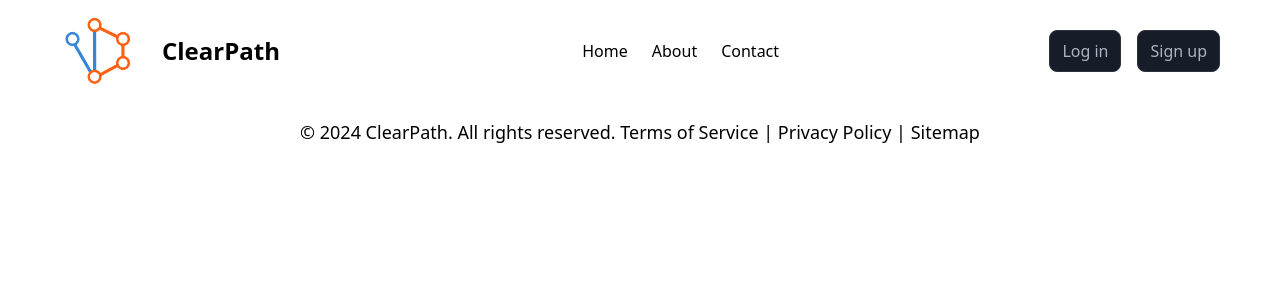
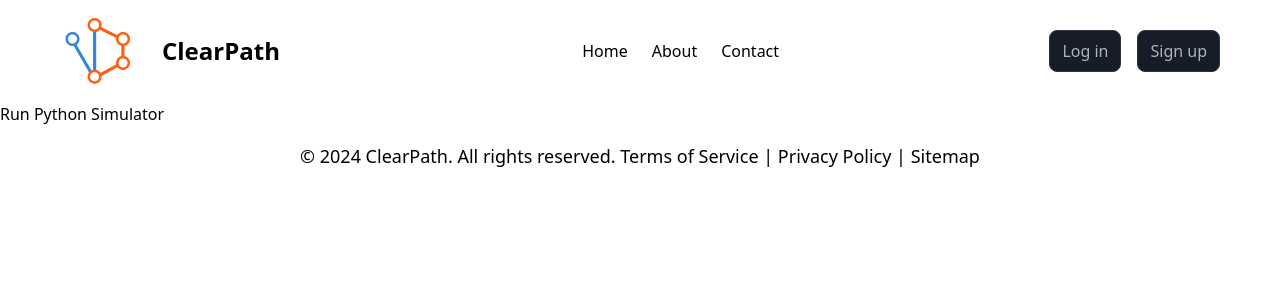
Before and after one commit to Quinos2003/ClearPath, a React (Create React App) app in the folder Frontend/: page /simulator in a window 1280 px wide. Shown: the top 300 px of the page. Built offline with nearby package versions, Linux system fonts and the light colour scheme.

Commit message:
Frontend Updated

```diff
--- a/Frontend/src/App.js
+++ b/Frontend/src/App.js
@@ -12,7 +12,8 @@ import { useEffect, useState } from "react";
 import PrivateRoute from "./components/PrivateRoute";
 import ImageUpload from "./components/ImageUpload";
 import Traffic from "./pages/Traffic.js";
-import Script from "./components/Script.js";
+import VehicleCount from "./components/VehicleCount.js";
+import Simulator from "./components/Simulator.js";
 
 function App() {
   const [isLoggedIn, setIsLoggedIn] = useState(false);
@@ -41,7 +42,11 @@ function App() {
         />
         <Route
           path="/vehiclecount"
-          element={<Script setIsLoggedIn={setIsLoggedIn} />}
+          element={<VehicleCount setIsLoggedIn={setIsLoggedIn} />}
+        />
+        <Route
+          path="/simulator"
+          element={<Simulator setIsLoggedIn={setIsLoggedIn} />}
         />
         <Route
           path="/dashboard"
--- /dev/null
+++ b/Frontend/src/components/Simulator.js
@@ -0,0 +1,25 @@
+import axios from "axios";
+import React from "react";
+
+const Simulator = () => {
+  const runScript = () => {
+    axios
+      .post("http://localhost:5000/run-simulator")
+      .then((response) => {
+        console.log(response.data.message);
+        // Handle success message
+      })
+      .catch((error) => {
+        console.error(error);
+        // Handle error message
+      });
+  };
+
+  return (
+    <div>
+      <button onClick={runScript}>Run Python Simulator</button>
+    </div>
+  );
+};
+
+export default Simulator;
--- /dev/null
+++ b/Frontend/src/components/VehicleCount.js
@@ -0,0 +1,25 @@
+import axios from "axios";
+import React from "react";
+
+const VehicleCount = () => {
+  const runScript = () => {
+    axios
+      .post("http://localhost:5000/run-script")
+      .then((response) => {
+        console.log(response.data.message);
+        // Handle success message
+      })
+      .catch((error) => {
+        console.error(error);
+        // Handle error message
+      });
+  };
+
+  return (
+    <div>
+      <button onClick={runScript}>Run Python Script</button>
+    </div>
+  );
+};
+
+export default VehicleCount;
```
